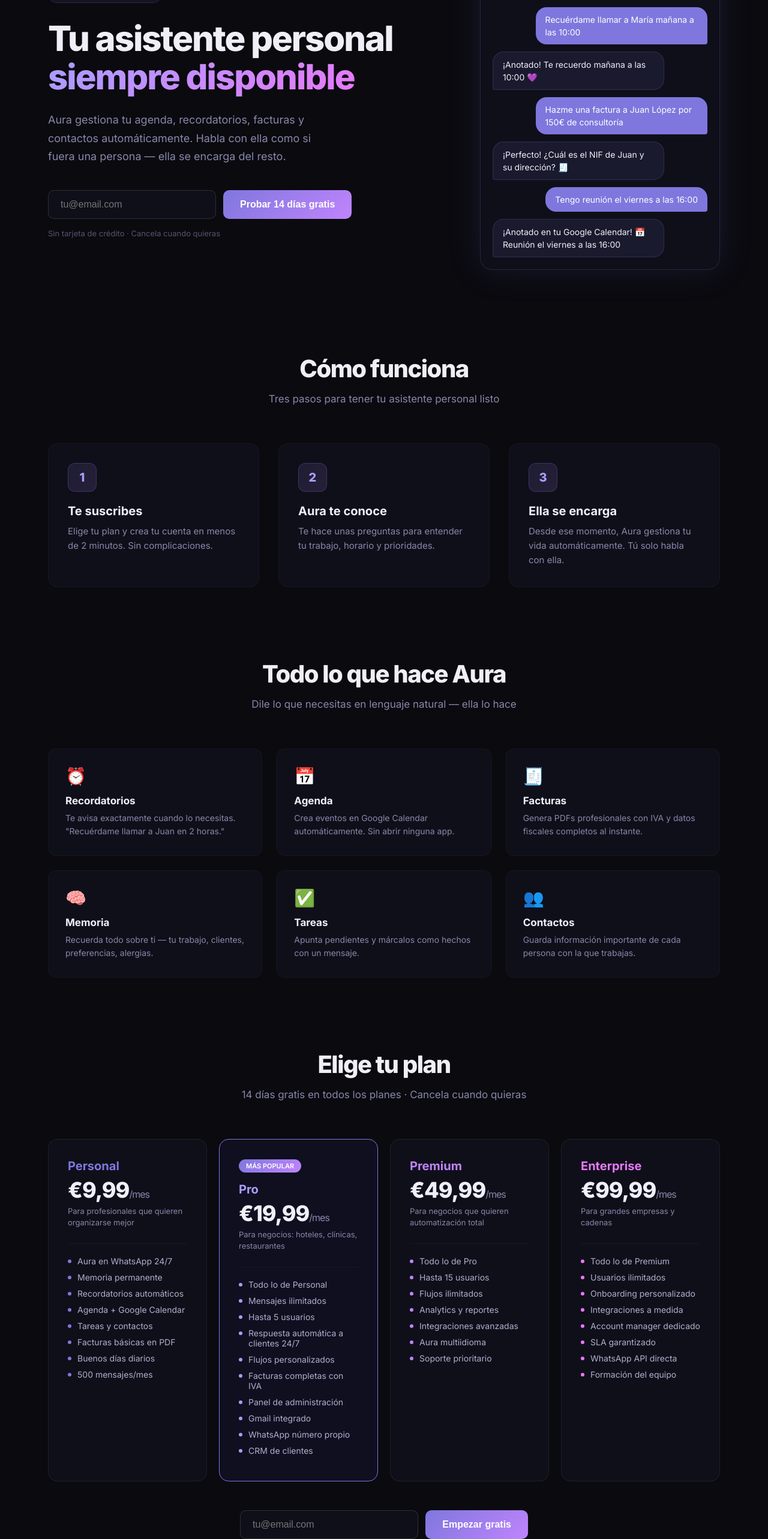
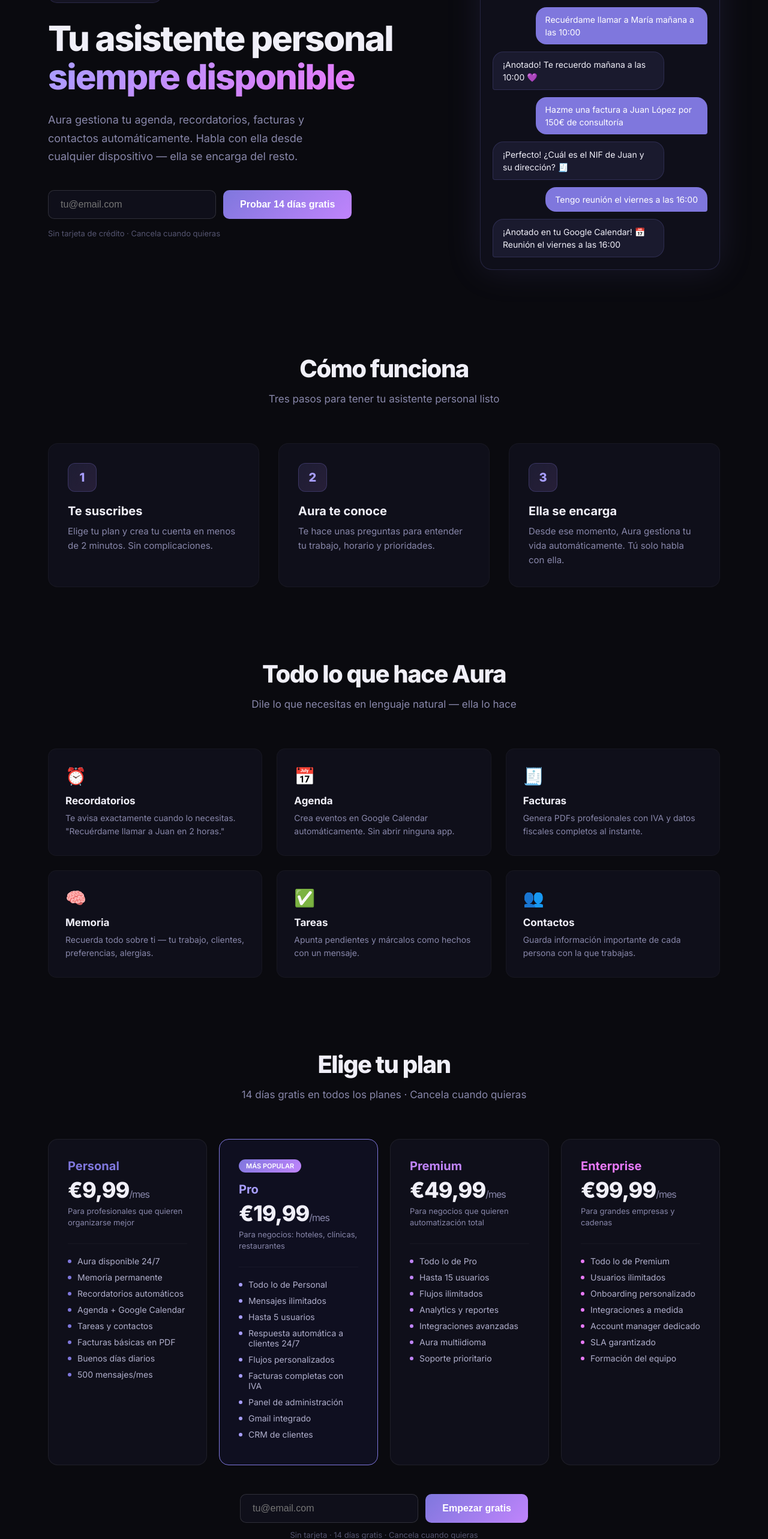
Before and after one commit to baddykein-lgtm/aura-io, a Next.js app: page / in a window 1280 px wide. Shown: the part 234-2800 px from the top of the page at 60% size. Built offline with nearby package versions, Linux system fonts and the light colour scheme.

Commit message:
landing sin referencias a whatsapp

```diff
--- a/app/page.tsx
+++ b/app/page.tsx
@@ -8,7 +8,7 @@
     desc: 'Para profesionales que quieren organizarse mejor',
     color: '#7F77DD',
     features: [
-      'Aura en WhatsApp 24/7',
+      'Aura disponible 24/7',
       'Memoria permanente',
       'Recordatorios automáticos',
       'Agenda + Google Calendar',
@@ -33,7 +33,6 @@
       'Facturas completas con IVA',
       'Panel de administración',
       'Gmail integrado',
-      'WhatsApp número propio',
       'CRM de clientes',
     ],
   },
@@ -64,7 +63,6 @@
       'Integraciones a medida',
       'Account manager dedicado',
       'SLA garantizado',
-      'WhatsApp API directa',
       'Formación del equipo',
     ],
   },
@@ -84,7 +82,7 @@
   const [loading, setLoading] = useState(false)
   const [selectedPlan, setSelectedPlan] = useState(1)
 
-  const handleSubmit = async (planIndex: number) => {
+  const handleSubmit = async () => {
     if (!email) return
     setLoading(true)
     try {
@@ -218,11 +216,11 @@
             <span className="gradient-text">siempre disponible</span>
           </h1>
           <p style={{ fontSize: 18, color: '#8887AA', lineHeight: 1.7, marginBottom: 40, maxWidth: 480 }}>
-            Aura gestiona tu agenda, recordatorios, facturas y contactos automáticamente. Habla con ella como si fuera una persona — ella se encarga del resto.
+            Aura gestiona tu agenda, recordatorios, facturas y contactos automáticamente. Habla con ella desde cualquier dispositivo — ella se encarga del resto.
           </p>
           <div style={{ display: 'flex', gap: 12, flexWrap: 'wrap' }} className="cta-row">
             <input className="input-field" style={{ maxWidth: 280 }} type="email" placeholder="tu@email.com" value={email} onChange={e => setEmail(e.target.value)} />
-            <button className="btn-primary" onClick={() => handleSubmit(selectedPlan)} disabled={loading}>
+            <button className="btn-primary" onClick={handleSubmit} disabled={loading}>
               {loading ? 'Cargando...' : 'Probar 14 días gratis'}
             </button>
           </div>
@@ -318,7 +316,7 @@
         <div style={{ maxWidth: 480, margin: '0 auto', textAlign: 'center' }}>
           <div style={{ display: 'flex', gap: 12, marginBottom: 12 }} className="cta-row">
             <input className="input-field" type="email" placeholder="tu@email.com" value={email} onChange={e => setEmail(e.target.value)} />
-            <button className="btn-primary" onClick={() => handleSubmit(selectedPlan)} disabled={loading}>
+            <button className="btn-primary" onClick={handleSubmit} disabled={loading}>
               {loading ? 'Cargando...' : 'Empezar gratis'}
             </button>
           </div>
```
